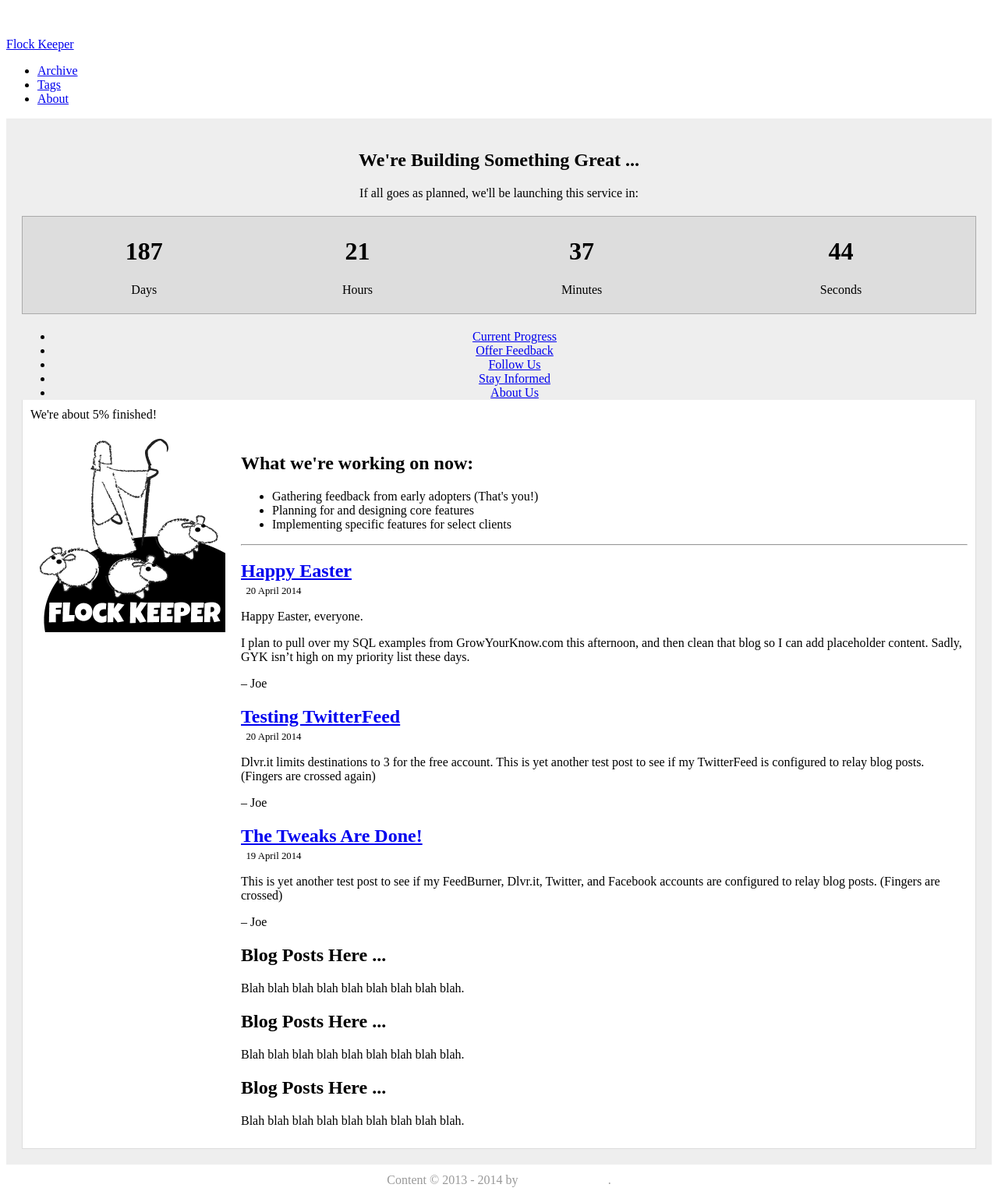
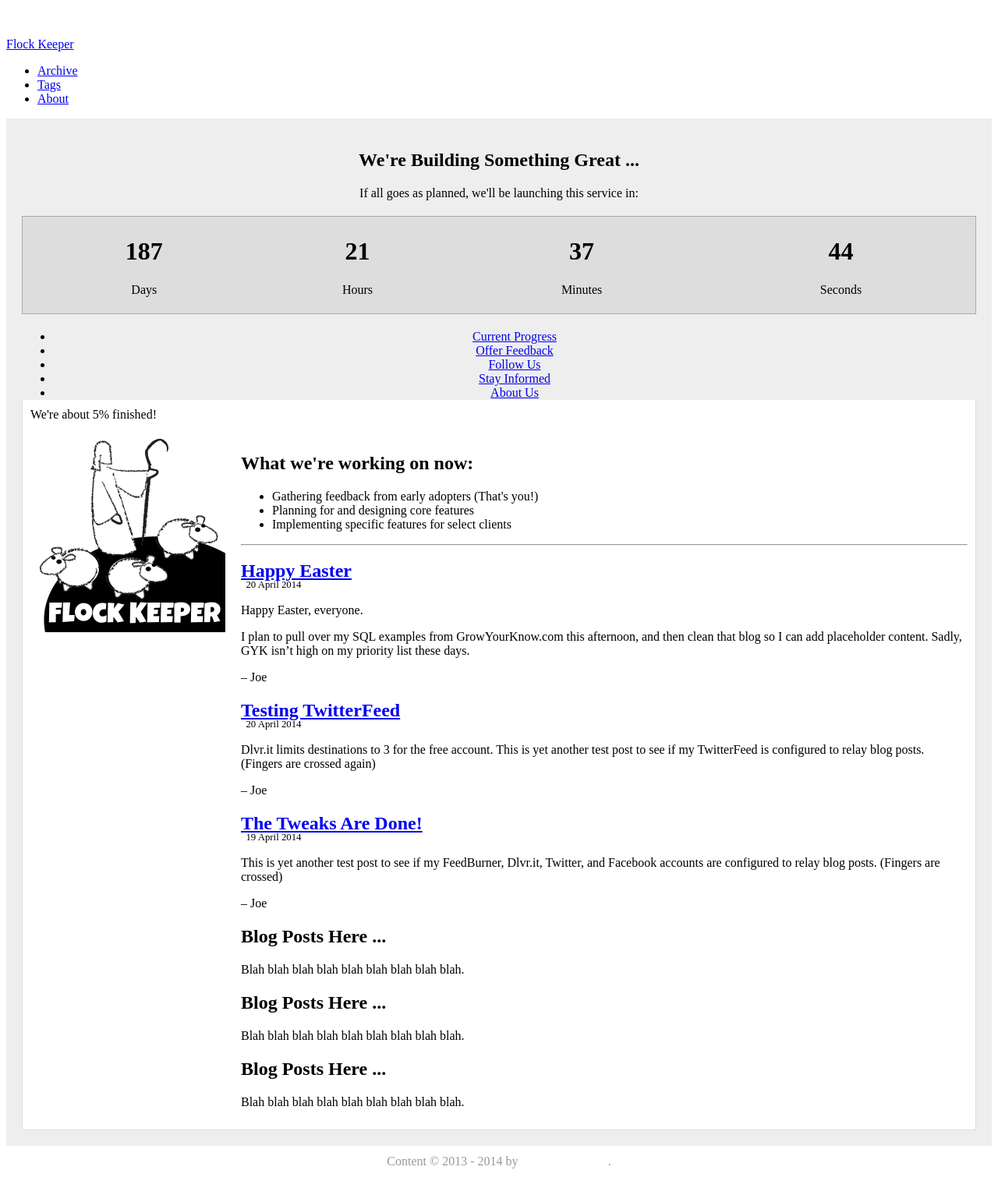
Before and after one commit to FlockKeeper/FlockKeeper.github.io, a Jekyll site: the page built from index2.md, in a window 1280 px wide. Shown: the whole page at 78% size. Built offline with Jekyll 4.4.1, drawn with Linux system fonts in a browser that asks for light colours; nearby versions of some CDN libraries; a script that is not in the unit is left out; after the commit the page ends 1518 px from its top, so only the background shows below that.

Commit message:
Testing posts on index page.

```diff
--- a/index2.md
+++ b/index2.md
@@ -81,7 +81,7 @@ layout: page
 									{% capture next_month %}{{ post.previous.date | date: "%B" }}{% endcapture %}
 
 									<h2 style="margin-bottom:2px;"><a href="{{ BASE_PATH }}{{ post.url }}">{{ post.title }}</a></h2>
-									<span style="font-size:0.8em; margin-top:-5px; margin-bottom:15px;">&nbsp;&nbsp;{{ post.date | date_to_long_string }}</span>
+									<div style="font-size:0.8em; margin-top:-5px; margin-bottom:15px;">&nbsp;&nbsp;{{ post.date | date_to_long_string }}</div>
 
 									<div>{{ post.content }}</div>
 
```
